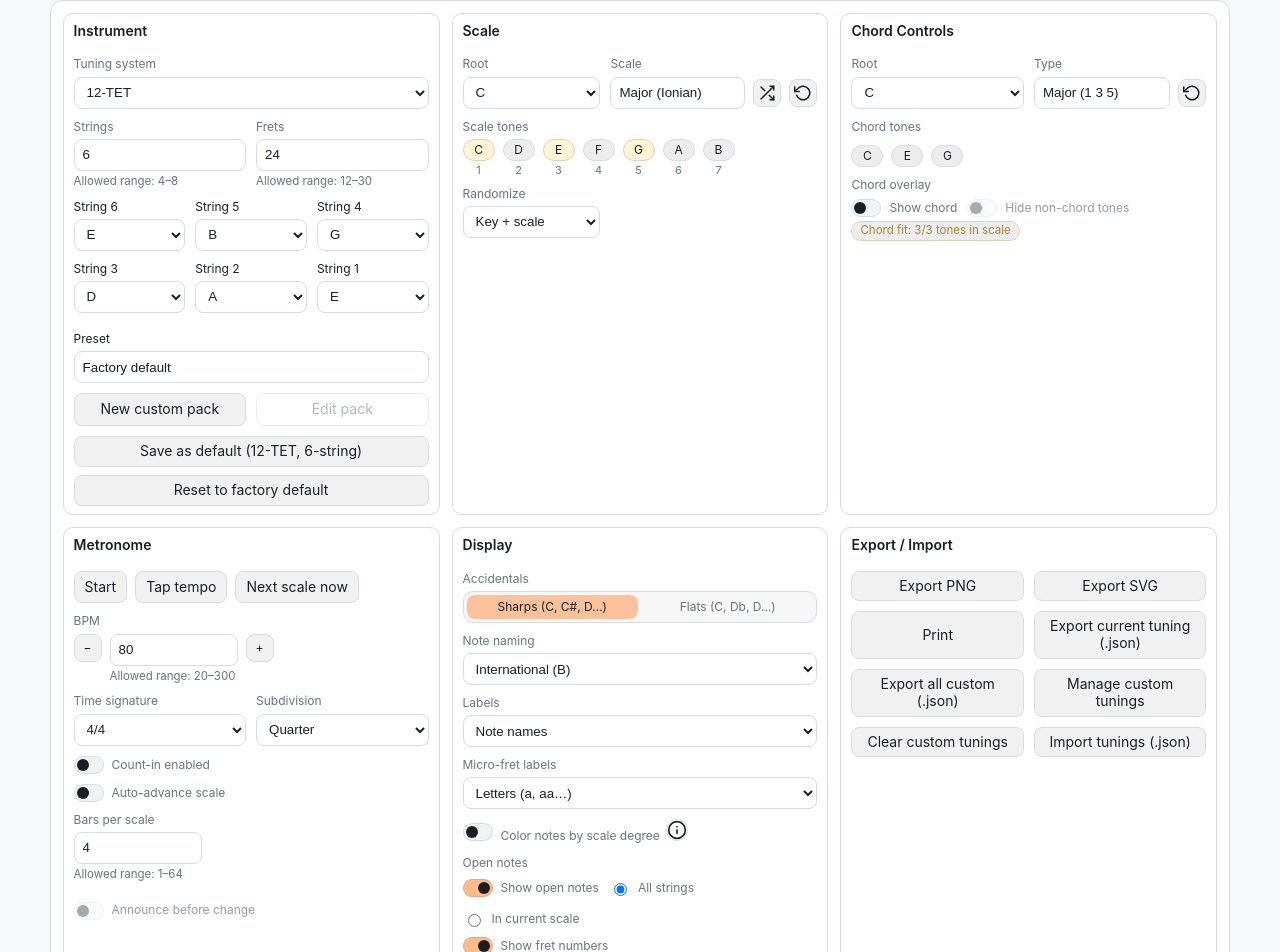
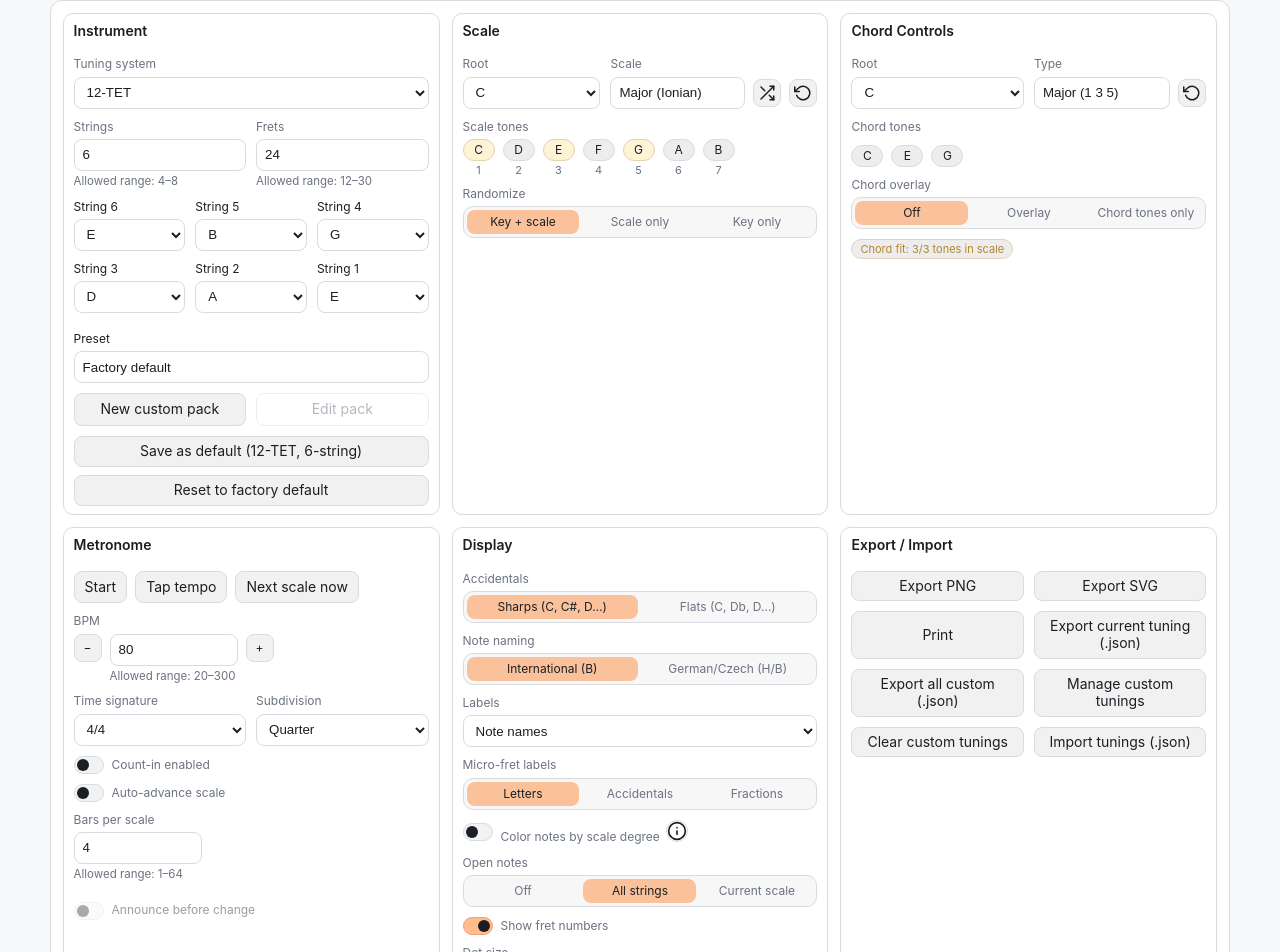
Before and after one commit to DMNerd/tuning-visualizer, a React (Vite) app: page / in a window 1280 px wide. Shown: the part 500-1452 px from the top of the page. Built offline with nearby package versions, Linux system fonts and the light colour scheme.

Commit message:
Improve control surfaces, extract common component

```diff
--- /dev/null
+++ b/src/components/UI/SegmentedRadioGroup.jsx
@@ -0,0 +1,56 @@
+import clsx from "clsx";
+import React from "react";
+
+function SegmentedRadioGroup({
+  label,
+  name,
+  value,
+  onChange,
+  options,
+  className,
+  labelClassName = "tv-field__label",
+}) {
+  const groupLabelId = React.useId();
+  const idPrefix = React.useId();
+  const optionCount = Array.isArray(options) ? options.length : 0;
+
+  return (
+    <div className={clsx("tv-field", className)}>
+      <span className={labelClassName} id={groupLabelId}>
+        {label}
+      </span>
+      <div
+        role="group"
+        aria-labelledby={groupLabelId}
+        className={clsx("tv-binary-toggle", {
+          "tv-binary-toggle--ternary": optionCount === 3,
+        })}
+      >
+        {(options ?? []).map((opt, idx) => {
+          const optionId = `${idPrefix}-${idx}`;
+          return (
+            <label
+              className="tv-binary-toggle__option"
+              htmlFor={optionId}
+              key={opt.value}
+            >
+              <input
+                className="tv-binary-toggle__input"
+                id={optionId}
+                name={name}
+                type="radio"
+                value={opt.value}
+                checked={value === opt.value}
+                onChange={() => onChange(opt.value)}
+                disabled={opt.disabled}
+              />
+              <span className="tv-binary-toggle__label">{opt.label}</span>
+            </label>
+          );
+        })}
+      </div>
+    </div>
+  );
+}
+
+export default SegmentedRadioGroup;
--- a/src/components/UI/controls/ChordControls.jsx
+++ b/src/components/UI/controls/ChordControls.jsx
@@ -11,7 +11,7 @@ import { memoWithPick } from "@/utils/memo";
 import { useScaleAndChord } from "@/hooks/useScaleAndChord";
 import { ROOT_DEFAULT, CHORD_DEFAULT } from "@/lib/config/appDefaults";
 import ChordTypePicker from "@/components/UI/combobox/ChordTypePicker";
-import ToggleSwitch from "@/components/UI/ToggleSwitch";
+import SegmentedRadioGroup from "@/components/UI/SegmentedRadioGroup";
 
 function ChordControls({ state, actions, meta }) {
   const {
@@ -132,16 +132,22 @@ function ChordControls({ state, actions, meta }) {
   const rootLabelId = useId();
   const typeInputId = useId();
   const typeLabelId = useId();
-  const chordOverlayGroupLabelId = useId();
-  const showChordInputId = useId();
-  const hideNonChordInputId = useId();
+  const chordOverlayMode = !showChord
+    ? "off"
+    : hideNonChord
+      ? "chord-only"
+      : "overlay";
 
   return (
     <Section id="chord-controls" title="Chord Controls" size="sm">
       <div className={clsx("tv-controls", "tv-controls--chord")}>
         <div className="tv-controls__grid--two">
           <div className="tv-field">
-            <label className="tv-field__label" htmlFor={rootInputId} id={rootLabelId}>
+            <label
+              className="tv-field__label"
+              htmlFor={rootInputId}
+              id={rootLabelId}
+            >
               Root
             </label>
             <select
@@ -160,7 +166,11 @@ function ChordControls({ state, actions, meta }) {
           </div>
 
           <div className="tv-field">
-            <label className="tv-field__label" htmlFor={typeInputId} id={typeLabelId}>
+            <label
+              className="tv-field__label"
+              htmlFor={typeInputId}
+              id={typeLabelId}
+            >
               Type
             </label>
             <div className="tv-controls__input-row">
@@ -240,35 +250,30 @@ function ChordControls({ state, actions, meta }) {
           ) : null}
         </div>
 
-        <div className="tv-field">
-          <span className="tv-field__label" id={chordOverlayGroupLabelId}>
-            Chord overlay
-          </span>
-          <div
-            className="tv-controls__radio-row"
-            role="group"
-            aria-labelledby={chordOverlayGroupLabelId}
-            aria-disabled={!showChord}
-          >
-            <ToggleSwitch
-              id={showChordInputId}
-              name="showChord"
-              checked={showChord}
-              onChange={(e) => setShowChord(e.target.checked)}
-            >
-              Show chord
-            </ToggleSwitch>
-
-            <ToggleSwitch
-              id={hideNonChordInputId}
-              name="hideNonChord"
-              checked={hideNonChord}
-              onChange={(e) => setHideNonChord(e.target.checked)}
-              disabled={!showChord}
-            >
-              Hide non-chord tones
-            </ToggleSwitch>
-          </div>
+        <SegmentedRadioGroup
+          label="Chord overlay"
+          name="chord-overlay-mode"
+          value={chordOverlayMode}
+          onChange={(mode) => {
+            if (mode === "off") {
+              setShowChord(false);
+              setHideNonChord(false);
+              return;
+            }
+            if (mode === "overlay") {
+              setShowChord(true);
+              setHideNonChord(false);
+              return;
+            }
+            setShowChord(true);
+            setHideNonChord(true);
+          }}
+          options={[
+            { value: "off", label: "Off" },
+            { value: "overlay", label: "Overlay" },
+            { value: "chord-only", label: "Chord tones only" },
+          ]}
+        />
         {chordFit?.text ? (
           <small
             className={clsx("tv-fit-indicator", {
@@ -279,7 +284,6 @@ function ChordControls({ state, actions, meta }) {
             {chordFit.text}
           </small>
         ) : null}
-        </div>
       </div>
     </Section>
   );
--- a/src/components/UI/controls/DisplayControls.jsx
+++ b/src/components/UI/controls/DisplayControls.jsx
@@ -9,6 +9,7 @@ import { FiInfo } from "react-icons/fi";
 import { memoWithShallowPick } from "@/utils/memo";
 import { DOT_SIZE_MAX, DOT_SIZE_MIN } from "@/lib/config/appDefaults";
 import ToggleSwitch from "@/components/UI/ToggleSwitch";
+import SegmentedRadioGroup from "@/components/UI/SegmentedRadioGroup";
 
 function DegreeLegend({ k = 7 }) {
   if (!Number.isFinite(k) || k < 1) return null;
@@ -70,14 +71,15 @@ function DisplayControls({ state, actions, meta }) {
     setLefty,
   } = actions;
   const degreeCount = meta?.degreeCount ?? 7;
-  const accidentalGroupLabelId = React.useId();
-  const noteNamingInputId = React.useId();
-  const noteNamingLabelId = React.useId();
+  const resolvedShowOpen = showOpen !== false;
+  const resolvedOpenOnlyInScale = resolvedShowOpen && openOnlyInScale === true;
+  const openNotesMode = !resolvedShowOpen
+    ? "off"
+    : resolvedOpenOnlyInScale
+      ? "scale"
+      : "all";
   const labelsInputId = React.useId();
   const labelsFieldLabelId = React.useId();
-  const microLabelStyleInputId = React.useId();
-  const microLabelStyleLabelId = React.useId();
-  const openScopeGroupLabelId = React.useId();
   const dotSizeInputId = React.useId();
   const dotSizeLabelId = React.useId();
 
@@ -85,61 +87,27 @@ function DisplayControls({ state, actions, meta }) {
     <Section id="display-controls" title="Display">
       <div className={clsx("tv-controls", "tv-controls--display")}>
         <div className="tv-controls__group" role="region" aria-label="Notation">
-          <div className="tv-field">
-            <span className="tv-field__label" id={accidentalGroupLabelId}>
-              Accidentals
-            </span>
-            <div
-              role="group"
-              aria-labelledby={accidentalGroupLabelId}
-              className="tv-binary-toggle"
-            >
-              <label className="tv-binary-toggle__option" htmlFor="acc-sharp">
-                <input
-                  className="tv-binary-toggle__input"
-                  id="acc-sharp"
+          <SegmentedRadioGroup
+            label="Accidentals"
             name="accidental"
-                  type="radio"
-                  value="sharp"
-                  checked={accidental === "sharp"}
-                  onChange={() => setAccidental("sharp")}
+            value={accidental}
+            onChange={setAccidental}
+            options={[
+              { value: "sharp", label: "Sharps (C, C#, D…)" },
+              { value: "flat", label: "Flats (C, Db, D…)" },
+            ]}
           />
-                <span className="tv-binary-toggle__label">Sharps (C, C#, D…)</span>
-              </label>
-              <label className="tv-binary-toggle__option" htmlFor="acc-flat">
-                <input
-                  className="tv-binary-toggle__input"
-                  id="acc-flat"
-                  name="accidental"
-                  type="radio"
-                  value="flat"
-                  checked={accidental === "flat"}
-                  onChange={() => setAccidental("flat")}
-                />
-                <span className="tv-binary-toggle__label">Flats (C, Db, D…)</span>
-              </label>
-            </div>
-          </div>
 
-          <div className="tv-field">
-            <label
-              className="tv-field__label"
-              htmlFor={noteNamingInputId}
-              id={noteNamingLabelId}
-            >
-              Note naming
-            </label>
-            <select
-              id={noteNamingInputId}
+          <SegmentedRadioGroup
+            label="Note naming"
             name="noteNaming"
             value={noteNaming}
-              aria-labelledby={noteNamingLabelId}
-              onChange={(e) => setNoteNaming(e.target.value)}
-            >
-              <option value="english">International (B)</option>
-              <option value="german">German/Czech (H/B)</option>
-            </select>
-          </div>
+            onChange={setNoteNaming}
+            options={[
+              { value: "english", label: "International (B)" },
+              { value: "german", label: "German/Czech (H/B)" },
+            ]}
+          />
 
           <div className="tv-field">
             <label
@@ -164,32 +132,17 @@ function DisplayControls({ state, actions, meta }) {
             </select>
           </div>
 
-          <div className="tv-field">
-            <label
-              className="tv-field__label"
-              htmlFor={microLabelStyleInputId}
-              id={microLabelStyleLabelId}
-            >
-              Micro-fret labels
-            </label>
-            <select
-              id={microLabelStyleInputId}
+          <SegmentedRadioGroup
+            label="Micro-fret labels"
             name="microLabelStyle"
             value={microLabelStyle}
-              aria-labelledby={microLabelStyleLabelId}
-              onChange={(e) => setMicroLabelStyle(e.target.value)}
-            >
-              <option value={MICRO_LABEL_STYLES.Letters}>
-                Letters (a, aa…)
-              </option>
-              <option value={MICRO_LABEL_STYLES.Accidentals}>
-                Accidentals (s / b)
-              </option>
-              <option value={MICRO_LABEL_STYLES.Fractions}>
-                Fractions (n+rem/N)
-              </option>
-            </select>
-          </div>
+            onChange={setMicroLabelStyle}
+            options={[
+              { value: MICRO_LABEL_STYLES.Letters, label: "Letters" },
+              { value: MICRO_LABEL_STYLES.Accidentals, label: "Accidentals" },
+              { value: MICRO_LABEL_STYLES.Fractions, label: "Fractions" },
+            ]}
+          />
 
           <ToggleSwitch
             id="colorByDegree"
@@ -218,49 +171,31 @@ function DisplayControls({ state, actions, meta }) {
           className="tv-controls__group"
           role="region"
           aria-label="Open strings"
-          aria-disabled={!showOpen}
         >
-          <div className="tv-field">
-            <span className="tv-field__label" id={openScopeGroupLabelId}>
-              Open notes
-            </span>
-            <div
-              role="group"
-              aria-labelledby={openScopeGroupLabelId}
-              className="tv-controls__radio-row"
-            >
-              <ToggleSwitch
-                id="showOpen"
-                name="showOpen"
-                checked={showOpen}
-                onChange={(e) => setShowOpen(e.target.checked)}
-              >
-                Show open notes
-              </ToggleSwitch>
-              <label className="tv-check" htmlFor="open-all">
-                <input
-                  id="open-all"
-                  name="open-scope"
-                  type="radio"
-                  checked={!openOnlyInScale}
-                  onChange={() => setOpenOnlyInScale(false)}
-                  disabled={!showOpen}
+          <SegmentedRadioGroup
+            label="Open notes"
+            name="open-notes-mode"
+            value={openNotesMode}
+            onChange={(nextMode) => {
+              if (nextMode === "off") {
+                setShowOpen(false);
+                setOpenOnlyInScale(false);
+                return;
+              }
+              if (nextMode === "all") {
+                setShowOpen(true);
+                setOpenOnlyInScale(false);
+                return;
+              }
+              setShowOpen(true);
+              setOpenOnlyInScale(true);
+            }}
+            options={[
+              { value: "off", label: "Off" },
+              { value: "all", label: "All strings" },
+              { value: "scale", label: "Current scale" },
+            ]}
           />
-                All strings
-              </label>
-              <label className="tv-check" htmlFor="open-scale">
-                <input
-                  id="open-scale"
-                  name="open-scope"
-                  type="radio"
-                  checked={openOnlyInScale}
-                  onChange={() => setOpenOnlyInScale(true)}
-                  disabled={!showOpen}
-                />
-                In current scale
-              </label>
-            </div>
-          </div>
         </div>
 
         <div
--- a/src/components/UI/controls/ScaleControls.jsx
+++ b/src/components/UI/controls/ScaleControls.jsx
@@ -5,6 +5,7 @@ import Section from "@/components/UI/Section";
 import { memoWithKeys } from "@/utils/memo";
 import ScalePicker from "@/components/UI/combobox/ScalePicker";
 import { RANDOMIZE_MODES } from "@/hooks/useRandomScale";
+import SegmentedRadioGroup from "@/components/UI/SegmentedRadioGroup";
 
 function ScaleControls({ state, actions, meta }) {
   const {
@@ -45,8 +46,6 @@ function ScaleControls({ state, actions, meta }) {
   const scaleInputId = React.useId();
   const scaleLabelId = React.useId();
   const scaleTonesLabelId = React.useId();
-  const randomizeModeInputId = React.useId();
-  const randomizeModeLabelId = React.useId();
 
   return (
     <Section
@@ -144,26 +143,18 @@ function ScaleControls({ state, actions, meta }) {
           </div>
         </div>
 
-        <div className="tv-field">
-          <label
-            className="tv-field__label"
-            htmlFor={randomizeModeInputId}
-            id={randomizeModeLabelId}
-          >
-            Randomize
-          </label>
-          <select
-            id={randomizeModeInputId}
-            name="scale-randomize-mode"
-            value={randomizeMode}
-            aria-labelledby={randomizeModeLabelId}
-            onChange={(e) => setRandomizeMode(e.target.value)}
-          >
-            <option value={RANDOMIZE_MODES.Both}>Key + scale</option>
-            <option value={RANDOMIZE_MODES.ScaleOnly}>Scale only</option>
-            <option value={RANDOMIZE_MODES.KeyOnly}>Key only</option>
-          </select>
-        </div>
+        <SegmentedRadioGroup
+          className="tv-field--scale-tones"
+          label="Randomize"
+          name="scale-randomize-mode"
+          value={randomizeMode}
+          onChange={setRandomizeMode}
+          options={[
+            { value: RANDOMIZE_MODES.Both, label: "Key + scale" },
+            { value: RANDOMIZE_MODES.ScaleOnly, label: "Scale only" },
+            { value: RANDOMIZE_MODES.KeyOnly, label: "Key only" },
+          ]}
+        />
       </div>
     </Section>
   );
@@ -171,6 +162,10 @@ function ScaleControls({ state, actions, meta }) {
 
 // React Profiler note: props are already top-level fields, so key-based
 // identity checks are cheaper and clearer than deep structural `dequal`.
-const ScaleControlsMemo = memoWithKeys(ScaleControls, ["state", "actions", "meta"]);
+const ScaleControlsMemo = memoWithKeys(ScaleControls, [
+  "state",
+  "actions",
+  "meta",
+]);
 
 export default ScaleControlsMemo;
--- a/src/styles/layout.css
+++ b/src/styles/layout.css
@@ -619,6 +619,10 @@ html.is-fs {
   min-width: 0;
 }
 
+.tv-binary-toggle--ternary {
+  grid-template-columns: repeat(3, minmax(0, 1fr));
+}
+
 .tv-binary-toggle__option {
   min-width: 0;
 }
@@ -641,7 +645,8 @@ html.is-fs {
   justify-content: center;
   width: 100%;
   border-radius: var(--tv-binary-toggle-option-radius);
-  padding: var(--tv-binary-toggle-option-pad-y) var(--tv-binary-toggle-option-pad-x);
+  padding: var(--tv-binary-toggle-option-pad-y)
+    var(--tv-binary-toggle-option-pad-x);
   color: var(--muted);
   transition:
     background var(--speed) var(--ease),
@@ -674,8 +679,16 @@ html.is-fs {
   --tv-toggle-thumb-size: 12px;
   --tv-toggle-thumb-shift: 12px;
   --tv-toggle-track-bg: color-mix(in oklab, var(--line) 36%, transparent);
-  --tv-toggle-track-bg-active: color-mix(in oklab, var(--root) 45%, transparent);
-  --tv-toggle-track-border-active: color-mix(in oklab, var(--root) 58%, var(--line));
+  --tv-toggle-track-bg-active: color-mix(
+    in oklab,
+    var(--root) 45%,
+    transparent
+  );
+  --tv-toggle-track-border-active: color-mix(
+    in oklab,
+    var(--root) 58%,
+    var(--line)
+  );
   --tv-toggle-focus-ring: color-mix(in oklab, var(--root) 55%, transparent);
   --tv-toggle-disabled-switch-opacity: 0.55;
   --tv-toggle-disabled-label-opacity: 0.7;
```
Lines whose indentation alone changed are shown as unchanged.
